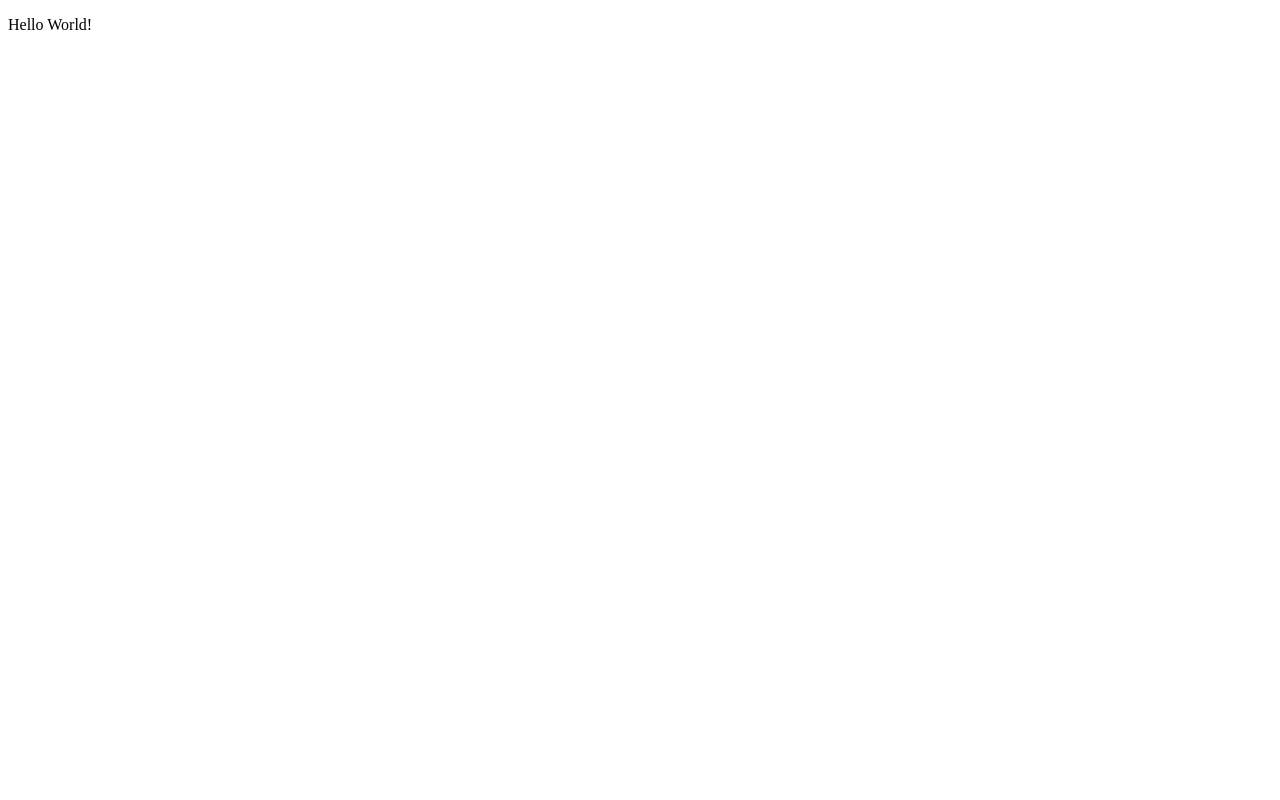
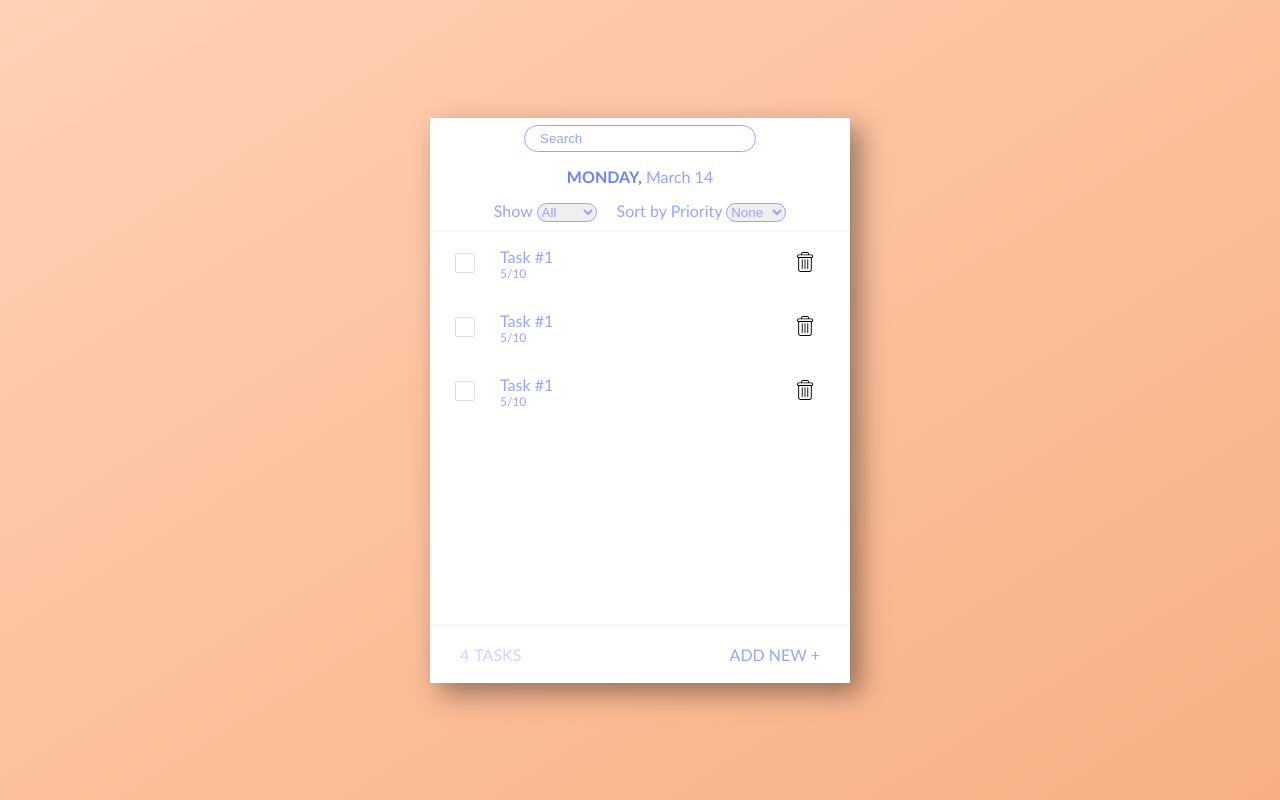
Before and after one commit to nikitazhmurko27/todoapp, a plain HTML site: page index.html in a window 1280 px wide. Drawn offline with nearby package versions, Linux system fonts and the light colour scheme.

Commit message:
added markup

```diff
--- a/index.html
+++ b/index.html
@@ -1,9 +1,83 @@
 <!DOCTYPE html>
 <html>
 <head>
-	<title></title>
+	<title>To-Do app</title>
+	<link rel="stylesheet" type="text/css" href="styles.css">
 </head>
 <body>
-	<p>Hello World!</p>
+	<div class="container">
+		<div class="list">
+			<div class="list-header">
+				<div class="header-search"><input type="text" name="header-search" id="header-search" placeholder="Search"></div>
+				<div class="header-date">
+					<span class="bold-color" id="header-date-day">monday,</span>
+					<span id="header-date-month">March 14</span>
+				</div>
+				<div class="header-filter">
+					<div class="header-filter-status">
+						<label for="filter-status">Show</label>
+						<select id="filter-status" name="filter-status">
+						  <option value="all">All</option>
+						  <option value="done">Done</option>
+						  <option value="to_do">To Do</option>
+						</select>
+					</div>
+					<div class="header-filter-priority">
+						<label for="filter-priotity">Sort by Priority</label>
+						<select id="filter-priotity" name="filter-priotity">
+						  <option value="all">None</option>
+						  <option value="done">ASC</option>
+						  <option value="to_do">DES</option>
+						</select>
+					</div>
+				</div>
+			</div>
+			<div class="list-content">
+				<div class="task" data-id="1" data-status="done" data-priority="5">
+					<div class="task-status">
+						<input type="checkbox" id="cb1"><label for="cb1"></label>
+					</div>
+					<div class="task-content">
+						<p class="task-content-title"> Task #1</p>
+						<p class="task-content-priority">5/10</p>
+					</div>
+					<div class="task-delete">
+						<img class="delete-img" src="delete.svg">
+					</div>
+				</div>
+				<div class="task" data-id="1" data-status="done" data-priority="5">
+					<div class="task-status">
+						<input type="checkbox" id="cb1"><label for="cb1"></label>
+					</div>
+					<div class="task-content">
+						<p class="task-content-title"> Task #1</p>
+						<p class="task-content-priority">5/10</p>
+					</div>
+					<div class="task-delete">
+						<img class="delete-img" src="delete.svg">
+					</div>
+				</div>
+				<div class="task" data-id="1" data-status="done" data-priority="5">
+					<div class="task-status">
+						<input type="checkbox" id="cb1"><label for="cb1"></label>
+					</div>
+					<div class="task-content">
+						<p class="task-content-title"> Task #1</p>
+						<p class="task-content-priority">5/10</p>
+					</div>
+					<div class="task-delete">
+						<img class="delete-img" src="delete.svg">
+					</div>
+				</div>
+			</div>
+			<div class="list-footer">
+				<div><span class="light-color" id="tasks_count">4</span><span class="light-color">tasks</span></div>
+				<div><span id="add_new">add new +</span></div>
+			</div>
+		</div>
+	</div>
+
+	<script src="https://ajax.googleapis.com/ajax/libs/jquery/3.5.1/jquery.min.js"></script>
+	<script type="text/javascript" src="main.js"></script>
 </body>
 </html>
--- /dev/null
+++ b/main.js
@@ -0,0 +1,5 @@
+$(function(){
+
+	console.log("test");
+
+});
--- a/styles.css
+++ b/styles.css
@@ -0,0 +1,222 @@
+*{
+	padding: 0;
+	margin: 0;
+	color: #97A4FE;
+}
+
+html{
+	height: 100%;
+}
+
+body{
+	background: linear-gradient(to bottom right, #FFD1B4, #F8AF84);
+	font-family: 'Trebuchet MS';
+	height: 100%;
+}
+
+.light-color{
+	color: #CED2FE;
+}
+.normal-color{
+	color: #97A4FE;
+}
+.bold-color{
+	color: #6E81FF;
+}
+
+.container{
+	display: flex;
+	justify-content: center;
+	align-items: center;
+	max-width: 420px;
+	margin: 0 auto;
+	height: 100%;
+}
+
+.list{
+	display: flex;
+	flex-direction: column;
+	width: 100%;
+	height: 565px;
+	background-color: #FFFFFF;
+	box-shadow: 10px 10px 25px 0px rgba(0,0,0,0.40);
+	-webkit-box-shadow: 10px 10px 25px 0px rgba(0,0,0,0.40);
+	-moz-box-shadow: 10px 10px 25px 0px rgba(0,0,0,0.40);
+}
+
+/*Header*/
+.list-header{
+	height: 20%;
+	border-bottom: 2px solid #F5F8FE;
+	display: flex;
+	flex-direction: column;
+	justify-content: space-around;
+	align-items: center;
+}
+#header-search{
+	border-radius: 20px;
+    border: 1px solid #97A4FE;
+    width: 200px;
+    padding: 5px 15px;
+    color: #97A4FE;
+}
+#header-search:focus{
+	outline: none;
+	border: 2px solid #6E81FF;
+}
+#header-search::placeholder{
+	color: #97A4FE;
+}
+
+#header-date-day{
+	text-transform: uppercase;
+	font-weight: bold;
+}
+
+.header-filter{
+	display: flex;
+	flex-direction: row;
+}
+.header-filter div{
+	margin: 0 10px;
+}
+.header-filter div select{
+	width: 60px;
+	border-radius: 20px;
+    border: 1px solid #97A4FE;
+    color: #97A4FE;
+}
+.header-filter div select:focus{
+	outline: none;
+}
+
+/*Content*/
+
+.list-content{
+	height: 70%;
+	display: flex;
+	flex-direction: column;
+}
+
+.task{
+	display: flex;
+    flex-direction: row;
+    justify-content: space-around;
+    padding: 10px 20px;
+}
+.task div{
+	padding: 5px;
+}
+
+.task-status{
+	width: 10%;
+}
+
+input[type="checkbox"]:checked,
+input[type="checkbox"]:not(:checked)
+{
+    position: absolute;
+    left: -9999px;
+}
+
+input[type="checkbox"]:checked + label,
+input[type="checkbox"]:not(:checked) + label{
+    display: inline-block;
+    position: relative;
+    padding-left: 28px;
+    line-height: 20px;
+    cursor: pointer;
+}
+
+input[type="checkbox"]:checked + label:before,
+input[type="checkbox"]:not(:checked) + label:before{
+    content: "";
+    position: absolute;
+    left: 0px;
+   	bottom: -10px;
+    width: 18px;
+    height: 18px;
+    border: 1px solid #dddddd;
+    background-color: #ffffff;
+}
+
+input[type="checkbox"]:checked + label:before,
+input[type="checkbox"]:not(:checked) + label:before {
+    border-radius: 2px;
+}
+
+input[type="checkbox"]:checked + label:after,
+input[type="checkbox"]:not(:checked) + label:after{
+    content: "";
+    position: absolute;
+    -webkit-transition: all 0.2s ease;
+    -moz-transition: all 0.2s ease;
+    -o-transition: all 0.2s ease;
+    transition: all 0.2s ease;
+}
+
+input[type="checkbox"]:checked + label:after,
+input[type="checkbox"]:not(:checked) + label:after {
+    left: 3px;
+    top: -5px;
+    width: 10px;
+    height: 5px;
+    border-radius: 1px;
+    border-left: 4px solid #6E81FF;
+    border-bottom: 4px solid #6E81FF;
+    -webkit-transform: rotate(-45deg);
+    -moz-transform: rotate(-45deg);
+    -o-transform: rotate(-45deg);
+    -ms-transform: rotate(-45deg);
+    transform: rotate(-45deg);
+}
+
+input[type="checkbox"]:not(:checked) + label:after{
+    opacity: 0;
+}
+
+input[type="checkbox"]:checked + label:after{
+    opacity: 1;
+}
+
+.delete-img{
+	width: 20px;
+    height: 20px;
+    padding: 5px;
+    cursor: pointer;
+}
+
+.task-content{
+	width: 80%;
+}
+.task-content-priority{
+	font-size: 12px;
+}
+.task-delete{
+	width: 10%;
+}
+
+/*Footer*/
+.list-footer{
+	display: flex;
+	flex-direction: row;
+	justify-content: space-between;
+	height: 10%;
+	border-top: 2px solid #F5F8FE;
+}
+.list-footer div{
+	display: flex;
+    justify-content: center;
+    align-items: center;
+    margin: 0 30px;
+}
+.list-footer div span{
+	text-transform: uppercase;
+}
+#tasks_count{
+	padding-right: 5px;
+}
+
+#add_new{
+	cursor: pointer;
+}
```
Also changed, not shown: delete.svg (added).
